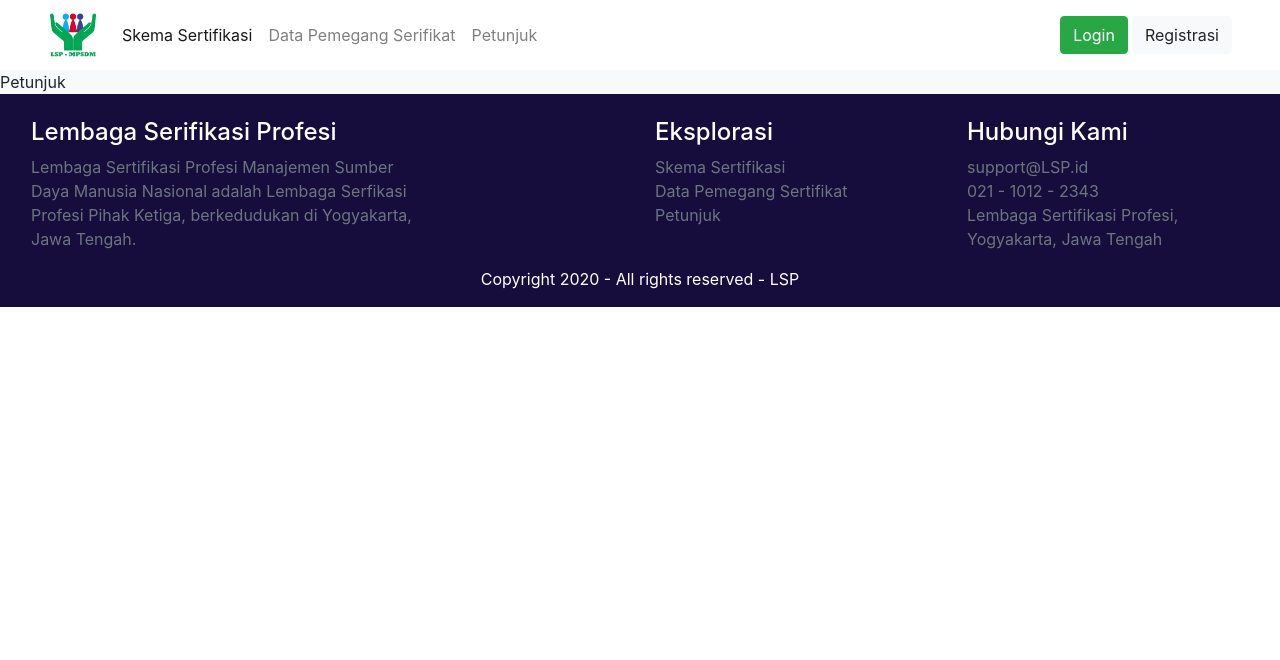
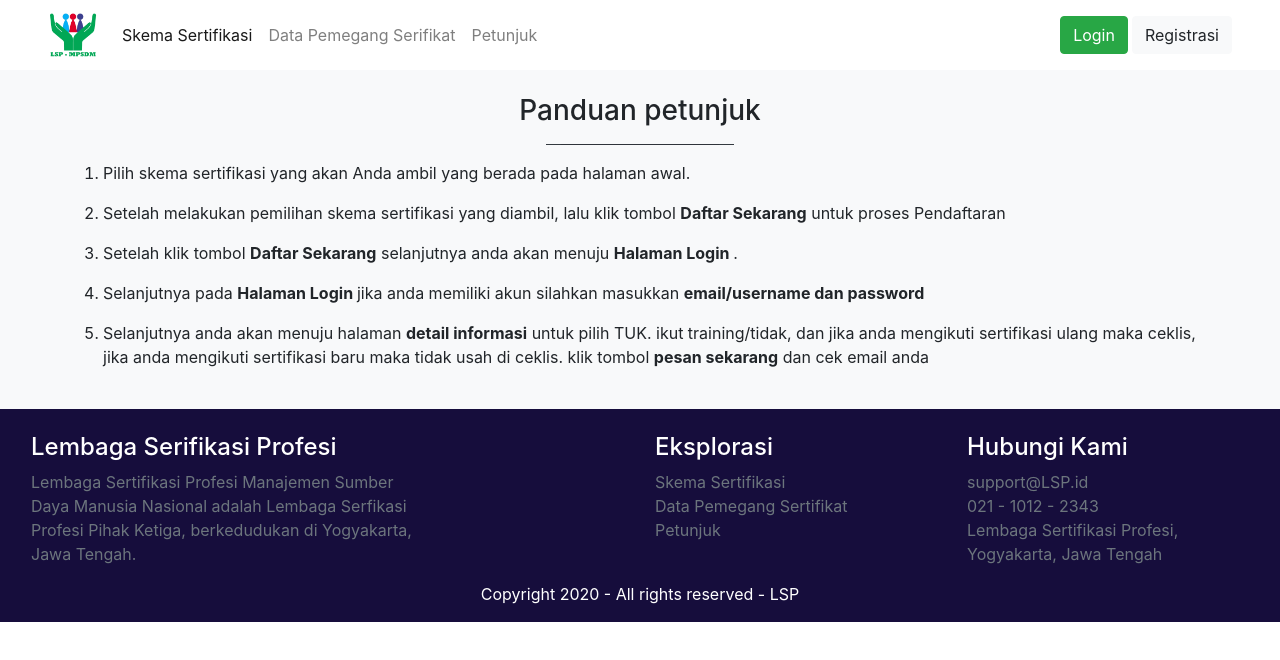
Before and after one commit to Ujian-Online/ujian-online-reactjs, a React (Create React App) app: page /petunjuk in a window 1280 px wide. Shown: the top 660 px of the page. Built offline with nearby package versions, Linux system fonts and the light colour scheme.

Commit message:
add ft-ui-petunjuk

```diff
--- a/src/components/home/Petunjuk.jsx
+++ b/src/components/home/Petunjuk.jsx
@@ -1,8 +1,42 @@
-const Skema = () => {
+import {Container,Row,Col} from 'react-bootstrap'
+
+const Petunjuk = () => {
     return(
-        <div>
-            Petunjuk
-        </div>
+           <Container fluid>
+               <Row className="md-12">
+                   <Col className="ml-5 mr-5 mt-2 mb-4">
+                    <div className="col-md-12 text-center ml-auto mr-auto mb-3 mt-3">
+                        <h3>Panduan petunjuk</h3>
+                        <div class="divider col-md-2 col-sm-4 col-xs-2 bg-dark text-center ml-auto mr-auto mb-3 mt-3"><hr/></div>
+                    </div>
+                    <div className="justify-content-right mt-1 mb-2">
+                        <ol>
+                            <li>
+                                <p>Pilih skema sertifikasi yang akan Anda ambil yang berada pada halaman awal.</p>
+                            </li>
+                            <li>
+                                <p>Setelah melakukan pemilihan skema sertifikasi yang diambil, lalu klik tombol <b>Daftar Sekarang</b> untuk proses Pendaftaran</p>
+                            </li>
+                            <li>
+                                <p>
+                                Setelah klik tombol <b>Daftar Sekarang</b> selanjutnya anda akan menuju <b>Halaman Login </b>.
+                                </p>
+                            </li>
+                            <li>
+                                <p>
+                                Selanjutnya pada <b>Halaman Login </b> jika anda memiliki akun silahkan masukkan <b>email/username dan password</b>
+                                </p>
+                            </li>
+                            <li>
+                                <p>
+                                Selanjutnya anda akan menuju halaman <b>detail informasi</b> untuk pilih TUK. ikut training/tidak, dan jika anda mengikuti sertifikasi ulang maka ceklis, jika anda mengikuti sertifikasi baru maka tidak usah di ceklis. klik tombol <b>pesan sekarang</b> dan cek email anda
+                                </p>
+                            </li>
+                        </ol>
+                    </div>
+                   </Col>
+               </Row>
+           </Container>
     )
 }
-export default Skema
+export default Petunjuk
```
